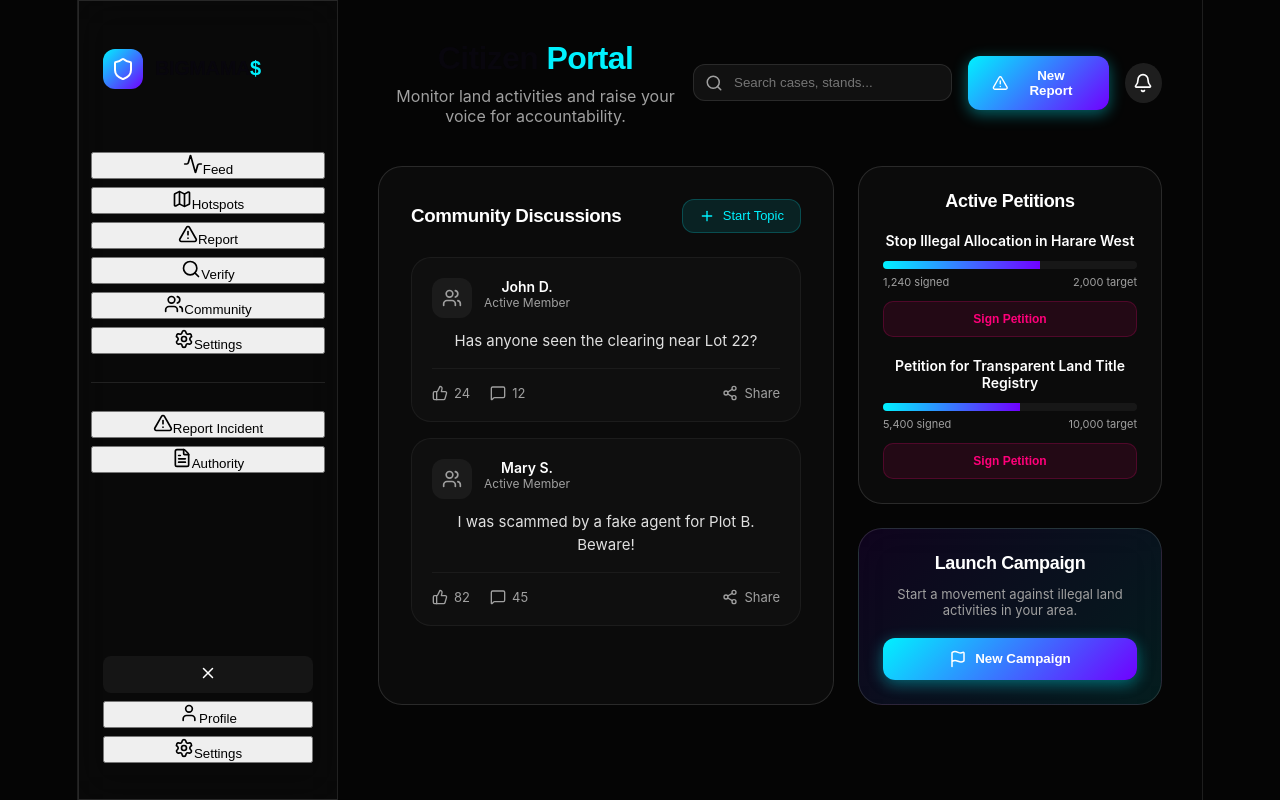
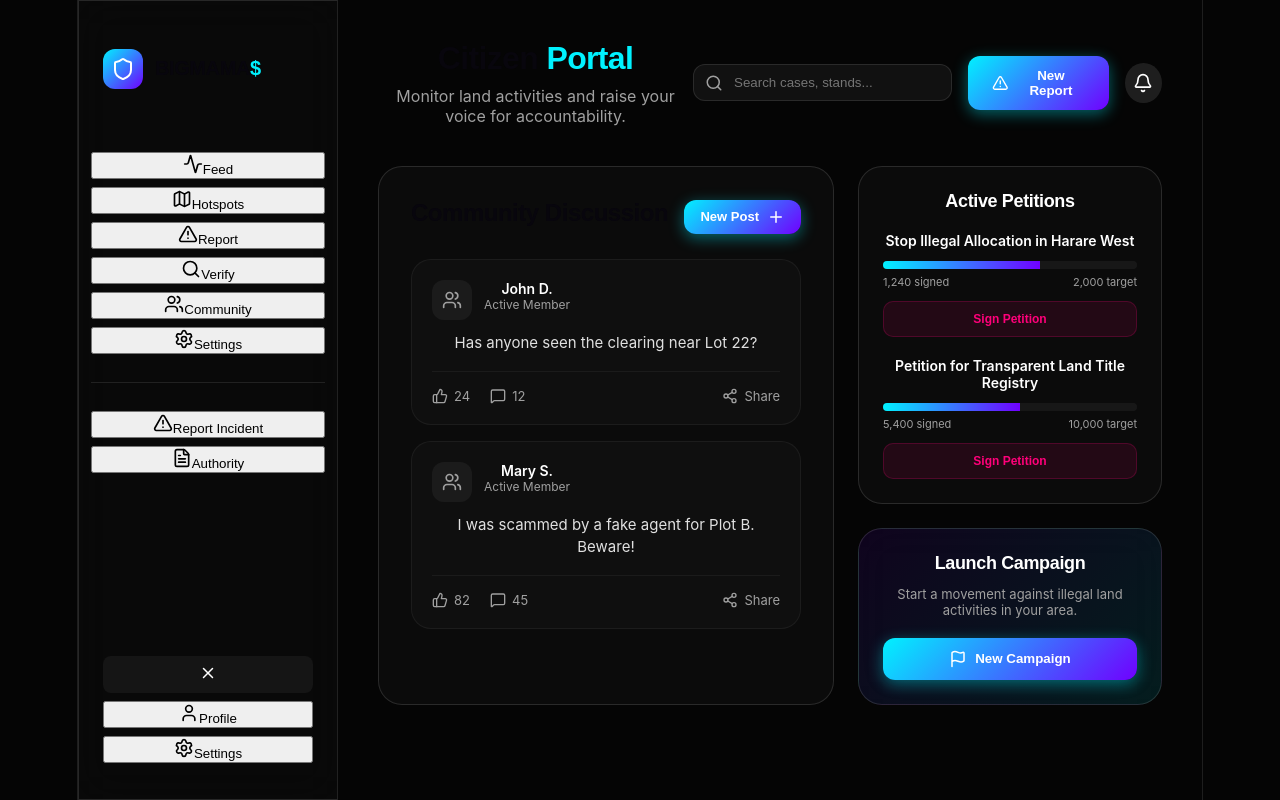
Before and after one commit to tatenda-source/BIGMAMA-, a React (Vite) app: page / in a window 1280 px wide. Both pictures are taken after a click on the button "Community". Built offline with nearby package versions, Linux system fonts and the light colour scheme.

Commit message:
refactor(community): use ActionButton for interaction points

```diff
--- a/src/components/CommunityHub.jsx
+++ b/src/components/CommunityHub.jsx
@@ -10,6 +10,9 @@ import {
   Plus
 } from 'lucide-react';
 import DiscussionPost from './DiscussionPost';
+import PetitionCard from './PetitionCard';
+import ActionButton from './ActionButton';
+import CampaignCard from './CampaignCard';
 
 const CommunityHub = () => {
   const petitions = [
@@ -28,10 +31,14 @@ const CommunityHub = () => {
         {/* Discussion Forum */}
         <div className="glass-card" style={{ padding: '32px' }}>
            <div style={{ display: 'flex', justifyContent: 'space-between', alignItems: 'center', marginBottom: '24px' }}>
-              <h3 className="font-display">Community Discussions</h3>
-              <button style={{ background: '#00f2ff1a', border: '1px solid #00f2ff33', color: '#00f2ff', padding: '8px 16px', borderRadius: '12px', fontSize: '13px', display: 'flex', alignItems: 'center', gap: '8px', cursor: 'pointer' }}>
-                 <Plus size={16} /> Start Topic
-              </button>
+              <h2 className="font-display" style={{ fontSize: '24px' }}>Community Discussion</h2>
+              <ActionButton
+                variant="primary"
+                style={{ padding: '8px 16px', fontSize: '13px' }}
+                icon={Plus}
+              >
+                New Post
+              </ActionButton>
            </div>
            <div style={{ display: 'flex', flexDirection: 'column', gap: '16px' }}>
               {discussions.map(d => (
@@ -46,36 +53,12 @@ const CommunityHub = () => {
               <h3 className="font-display" style={{ marginBottom: '20px', fontSize: '18px' }}>Active Petitions</h3>
               <div style={{ display: 'flex', flexDirection: 'column', gap: '20px' }}>
                  {petitions.map(p => (
-                    <div key={p.id} style={{ display: 'flex', flexDirection: 'column', gap: '12px' }}>
-                       <p style={{ fontWeight: 600, fontSize: '14px' }}>{p.title}</p>
-                       <div style={{ display: 'flex', flexDirection: 'column', gap: '6px' }}>
-                          <div style={{ height: '8px', background: 'rgba(255,255,255,0.05)', borderRadius: '4px', overflow: 'hidden' }}>
-                             <motion.div
-                               initial={{ width: 0 }}
-                               animate={{ width: `${p.prog}%` }}
-                               style={{ height: '100%', background: 'linear-gradient(to right, #00f2ff, #7000ff)' }}
-                             />
-                          </div>
-                          <div style={{ display: 'flex', justifyContent: 'space-between', fontSize: '11px', color: '#a0a0a0' }}>
-                             <span>{p.signatures.toLocaleString()} signed</span>
-                             <span>{p.target.toLocaleString()} target</span>
-                          </div>
-                       </div>
-                       <button style={{ width: '100%', background: '#ff007a1a', border: '1px solid #ff007a33', color: '#ff007a', padding: '10px', borderRadius: '10px', fontSize: '12px', fontWeight: 700, cursor: 'pointer' }}>
-                          Sign Petition
-                       </button>
-                    </div>
+                    <PetitionCard key={p.id} {...p} />
                  ))}
               </div>
            </div>
 
-           <div className="glass-card" style={{ padding: '24px', background: 'linear-gradient(135deg, rgba(112,0,255,0.1), rgba(0,242,255,0.1))' }}>
-              <h3 className="font-display" style={{ marginBottom: '12px', fontSize: '18px' }}>Launch Campaign</h3>
-              <p style={{ fontSize: '13px', color: '#a0a0a0', marginBottom: '20px' }}>Start a movement against illegal land activities in your area.</p>
-              <button className="btn-primary" style={{ width: '100%', display: 'flex', alignItems: 'center', justifyContent: 'center', gap: '8px' }}>
-                 <Flag size={18} /> New Campaign
-              </button>
-           </div>
+           <CampaignCard />
         </div>
       </div>
     </div>
```
